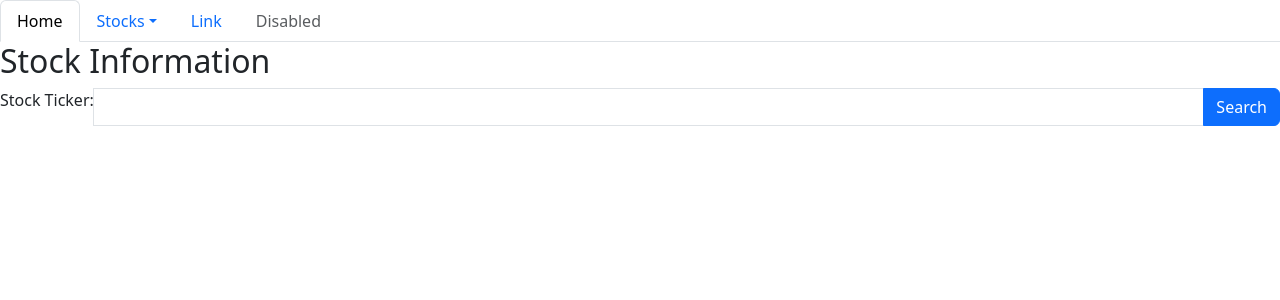
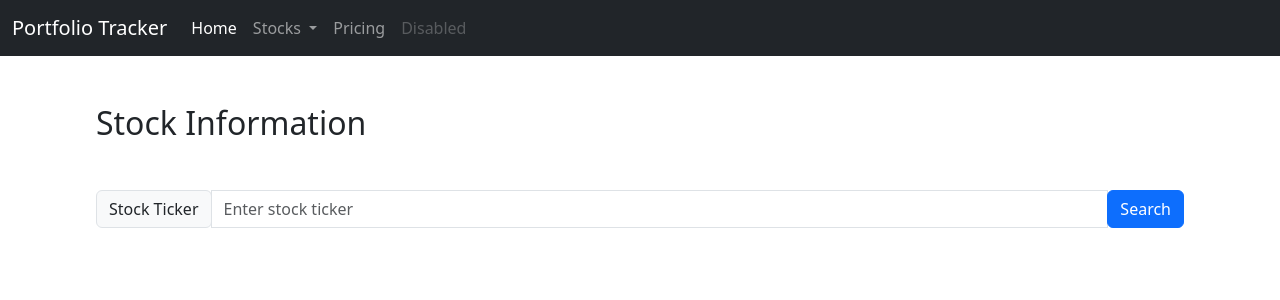
Before and after one commit to kreativermario/django_web, a Django app: page /stocks/info/ in a window 1280 px wide. Shown: the top 300 px of the page. Run offline with Django 4.2, Linux system fonts and the light colour scheme; some libraries are stand-ins or nearby versions.

Commit message:
Updated project structure and web design, created home page.
Signed-off-by: Mário Cao <kreativermario@gmail.com>

```diff
--- a/stock_tracker/templates/stocks/stock_info.html
+++ b/stock_tracker/templates/stocks/stock_info.html
@@ -2,14 +2,18 @@
 {% load static %}
 
 {% block content %}
-    <div class="content">
+    <div class="content mx-5 px-5 mt-5 animate__animated animate__fadeIn">
         <h2>Stock Information</h2>
-        <form method="post" class="form-inline" id="stock-search-form">
+        <form class="my-5" method="post" class="form-inline" id="stock-search-form">
             {% csrf_token %}
-            <div class="input-group mb-3">
-                {{ form.stock_ticker.label_tag }}
-                {{ form.stock_ticker }}
+            <div class="input-group">
+                <div class="input-group-prepend">
+                    <label class="input-group-text" for="{{ form.stock_ticker.id_for_label }}">Stock Ticker</label>
+                </div>
+                <input type="text" name="{{ form.stock_ticker.name }}" placeholder="Enter stock ticker" class="form-control">
+                <div class="input-group-append">
                     <button type="submit" class="btn btn-primary">Search</button>
+                </div>
             </div>
         </form>
 
@@ -17,92 +21,76 @@
         {% if stock.name %}
             <div class="stock-info">
                 <h3>{{ stock.name }}</h3>
-                <div class="row">
-                    <div class="col-4">
-                        <!-- List group -->
-                        <div class="list-group" id="list-tab" role="tablist">
-                            <a class="list-group-item list-group-item-action active" id="stock-summary-tab"
-                               data-bs-toggle="list" href="#stock-summary" role="tab" aria-controls="stock-summary">Summary</a>
-                            <a class="list-group-item list-group-item-action" id="company-profile-tab"
-                               data-bs-toggle="list" href="#company-profile" role="tab" aria-controls="company-profile">Profile</a>
+                <div class="d-flex align-items-start mt-5">
+                    <div class="nav flex-column nav-pills me-3" id="v-pills-tab" role="tablist" aria-orientation="vertical">
+                        <button class="nav-link active" id="stock-info-tab" data-bs-toggle="pill" data-bs-target="#stock-info" type="button" role="tab" aria-controls="stock-info" aria-selected="true">Home</button>
+                        <button class="nav-link" id="company-info-tab" data-bs-toggle="pill" data-bs-target="#company-info" type="button" role="tab" aria-controls="company-info" aria-selected="false">Profile</button>
                     </div>
-                    </div>
-                    <div class="col-8">
-                        <div class="tab-content" id="nav-tabContent">
-                            <!-- Stock summary tab info -->
-                            <div class="tab-pane fade show active" id="stock-summary" role="tabpanel"
-                                 aria-labelledby="stock-summary-tab">
-                                <div class="card card-body">
-                                    <div class="col-md-4">
+                    <div class="tab-content" id="v-pills-tabContent">
+                        <div class="tab-pane fade show active" id="stock-info" role="tabpanel" aria-labelledby="stock-info-tab">
+                            <div class="animate__fadeIn mb-5 mt-2">
+                                <div class="card" style="width: 100rem;">
+                                <div class="card-body">
                                     <p class="fw-bold">Symbol:</p>
                                     <p class="text-muted">{{ stock.symbol }}</p>
-                                    </div>
-                                    <div class="col-md-4">
+
                                     <p class="fw-bold">Overall Risk:</p>
                                     <p class="text-muted">{{ stock.overall_risk }}%</p>
-                                    </div>
-                                     <div class="col-md-4">
+
+
                                     <p class="fw-bold">Previous close:</p>
                                     <p class="text-muted">{{ stock.previous_close_price }}{{ stock.currency}}</p>
-                                    </div>
-                                    <div class="col-md-4">
+
+
                                     <p class="fw-bold">Open:</p>
                                     <p class="text-muted">{{ stock.open_price }}{{ stock.currency}}</p>
-                                    </div>
-                                    <div class="col-md-4">
+
                                     <p class="fw-bold">Price:</p>
                                     <p class="text-muted">{{ stock.price }}{{ stock.currency}}</p>
-                                    </div>
-                                     <div class="col-md-4">
+
                                     <p class="fw-bold">Bid:</p>
                                     <p class="text-muted">{{ stock.bid_price }}{{ stock.currency}}</p>
-                                    </div>
-                                    <div class="col-md-4">
+
                                     <p class="fw-bold">Ask:</p>
                                     <p class="text-muted">{{ stock.ask_price }}{{ stock.currency}}</p>
-                                    </div>
-                                    <div class="col-md-4">
+
                                     <p class="fw-bold">Exchange Market:</p>
                                     <p class="text-muted">{{ stock.exchange }}</p>
                                 </div>
                             </div>
                             </div>
-                            <!-- Company tab info -->
-                            <div class="tab-pane fade" id="company-profile" role="tabpanel"
-                                 aria-labelledby="company-profile-tab">
-                                <div class="card card-body">
-                                    <div class="col-md-4">
+                        </div>
+                        <div class="tab-pane fade" id="company-info" role="tabpanel" aria-labelledby="company-info-tab">
+                            <div class="animate__fadeIn mb-5 mt-2">
+                                <div class="card">
+                                <div class="card-body">
+
                                     <p class="fw-bold">Country:</p>
                                     <p class="text-muted">{{ stock.company.country }}</p>
-                                    </div>
-                                    <div class="col-md-4">
+
                                     <p class="fw-bold">Address:</p>
                                     <p class="text-muted">{{ stock.company.address }}</p>
-                                    </div>
-                                    <div class="col-md-4">
+
                                     <p class="fw-bold">City:</p>
                                     <p class="text-muted">{{ stock.company.city }}</p>
-                                    </div>
-                                    <div class="col-md-4">
+
                                     <p class="fw-bold">State:</p>
                                     <p class="text-muted">{{ stock.company.state }}</p>
-                                    </div>
-                                    <div class="col-md-4">
+
                                     <p class="fw-bold">Website:</p>
                                     <p><a class="link-opacity-75-hover" href="{{ stock.company.website }}"
                                           target="_blank">{{ stock.company.website }}</a></p>
-                                    </div>
-                                    <div class="col-md-4">
+
                                     <p class="fw-bold">Industry:</p>
                                     <p class="text-muted">{{ stock.company.industry }}</p>
-                                    </div>
-                                    <div class="col-md-4">
+
                                     <p class="fw-bold">Sector:</p>
                                     <p class="text-muted">{{ stock.company.sector }}</p>
-                                    </div>
-                                    <div class="col-md-4">
+
                                     <p class="fw-bold">Business Summary:</p>
                                     <p class="text-muted">{{ stock.company.business_summary }}</p>
+
+
                                 </div>
                             </div>
                             </div>
@@ -113,16 +101,37 @@
         {% endif %}
     </div>
 {% endblock %}
+{% block alerts %}
+    {% if form_error %}
+        <div id="errorModal" class="modal" tabindex="-1">
+            <div class="modal-dialog">
+                <div class="modal-content">
+                    <div class="modal-header">
+                        <h5 class="modal-title">Modal title</h5>
+                        <button type="button" class="btn-close" data-bs-dismiss="modal" aria-label="Close"></button>
+                    </div>
+                    <div class="modal-body">
+                        <p>Modal body text goes here.</p>
+                    </div>
+                    <div class="modal-footer">
+                        <button type="button" class="btn btn-secondary" data-bs-dismiss="modal">Close</button>
+                        <button type="button" class="btn btn-primary">Save changes</button>
+                    </div>
+                </div>
+            </div>
+        </div>
+
+
+    {% endif %}
+{% endblock %}
 
 {% block javascript %}
-    {{ block.super }}
     <script>
-        // Implements animations for the navigation bars
+        // Modal handling
         $(document).ready(function() {
-            $(".list-group-item").live('click', function(){
-                $('.active').removeClass('active');
-                $(this).addClass('active');
-            });
+            {% if form_error %}
+                $("#errorModal").modal("show");
+            {% endif %}
         });
     </script>
 {% endblock %}
--- a/stock_tracker/views.py
+++ b/stock_tracker/views.py
@@ -18,9 +18,6 @@ def home_view(request):
 def stock_info(request):
     form = StockSearchForm()
     stock = None
-    stock_name = None
-    stock_symbol = None
-    price = None
     form_error = False
     error_message = None
     if request.method == 'POST':
@@ -32,18 +29,13 @@ def stock_info(request):
                 fetched_stock = yf.Ticker(stock_ticker)
                 stock_data = fetched_stock.info
 
-                for info in stock_data:
-                    print(info)
-
                 company = create_company(stock_data)
                 stock = create_stock(stock_data, company)
-
-
-
             except:
                 form_error = True
                 error_message = 'Ticker name not valid!'
-
+    print(form_error)
+    print(error_message)
     context = {
         'form': form,
         'form_error': form_error,
--- a/templates/base.html
+++ b/templates/base.html
@@ -15,32 +15,42 @@
 <body>
 <header>
     {% block navbar %}
-        <ul class="nav nav-tabs" >
+        <nav class="navbar shadow-5-strong navbar-expand-lg navbar-dark bg-dark">
+            <div class="container-fluid">
+                <a class="navbar-brand" href="{% url 'stocks:home' %}">Portfolio Tracker</a>
+                <button class="navbar-toggler" type="button" data-bs-toggle="collapse" data-bs-target="#navbarNav" aria-controls="navbarNav" aria-expanded="false" aria-label="Toggle navigation">
+                    <span class="navbar-toggler-icon"></span>
+                </button>
+                <div class="collapse navbar-collapse" id="navbarNav">
+                    <ul class="navbar-nav">
                         <li class="nav-item">
                             <a class="nav-link active" aria-current="page" href="{% url 'stocks:home' %}">Home</a>
                         </li>
                         <li class="nav-item dropdown">
-                <a class="nav-link dropdown-toggle" data-bs-toggle="dropdown" href="#" role="button" aria-expanded="false">Stocks</a>
-                <ul class="dropdown-menu">
+                            <a class="nav-link dropdown-toggle" href="#" id="navbarDropdownMenuLink" role="button" data-bs-toggle="dropdown" aria-expanded="false">
+                                Stocks
+                            </a>
+                            <ul class="dropdown-menu" aria-labelledby="navbarDropdownMenuLink">
                                 <li><a class="dropdown-item" href="{% url 'stocks:stock_info' %}">Info</a></li>
-                    <li><a class="dropdown-item" href="{% url 'stocks:stock_history' %}">Graphs</a></li>
-                    <li><a class="dropdown-item" href="#">Something else here</a></li>
-                    <li><hr class="dropdown-divider"></li>
-                    <li><a class="dropdown-item" href="#">Separated link</a></li>
+                                <li><a class="dropdown-item" href="{% url 'stocks:stock_history' %}">Graph</a></li>
                             </ul>
                         </li>
                         <li class="nav-item">
-                <a class="nav-link" href="#">Link</a>
+                            <a class="nav-link" href="#">Pricing</a>
                         </li>
                         <li class="nav-item">
                             <a class="nav-link disabled" href="#" tabindex="-1" aria-disabled="true">Disabled</a>
                         </li>
                     </ul>
+                </div>
+            </div>
+        </nav>
     {% endblock %}
 
 </header>
 <main>
     {% block content %}{% endblock %}
+    {% block alerts %}{% endblock %}
 </main>
 <footer>
     <!-- Footer content -->
```
Also changed, not shown: stock_tracker/templates/stocks/home.html (+4 -42 lines). Lines whose indentation alone changed are shown as unchanged.
